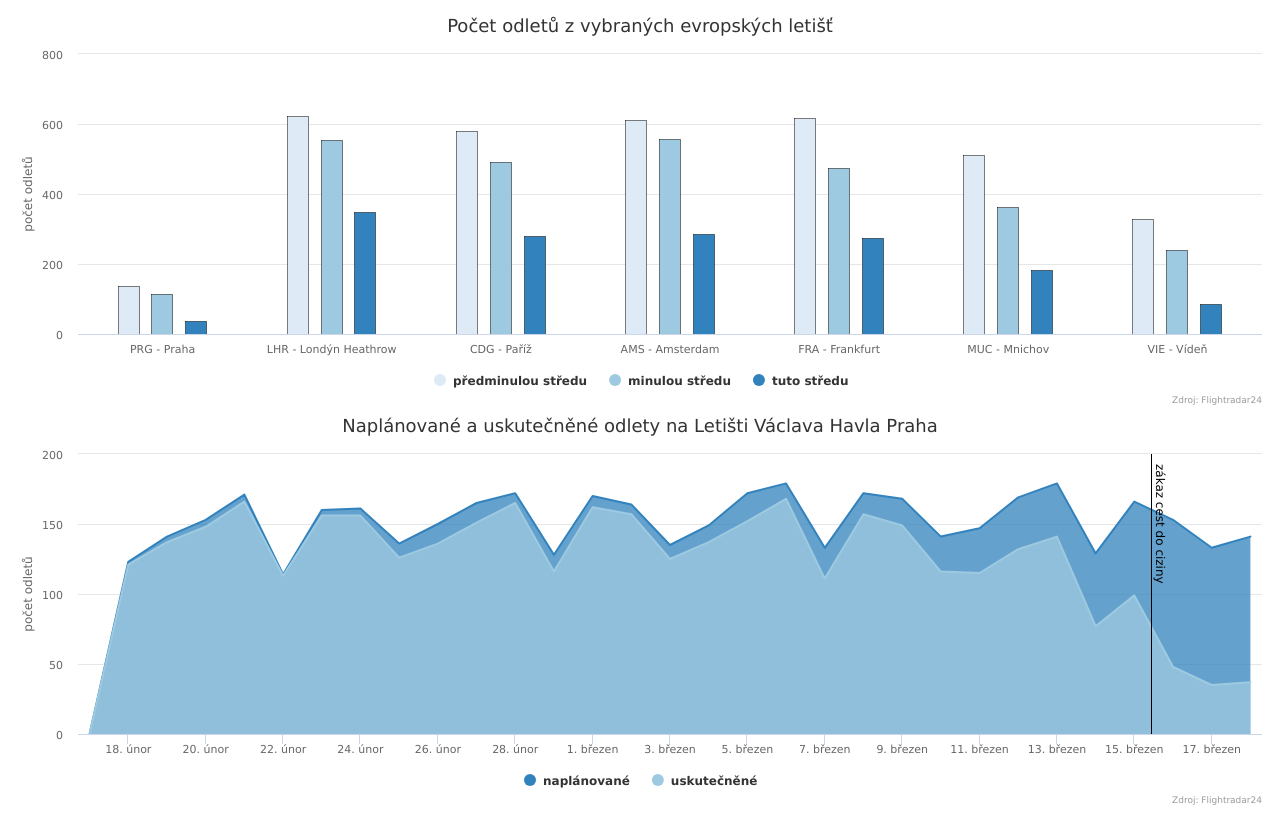
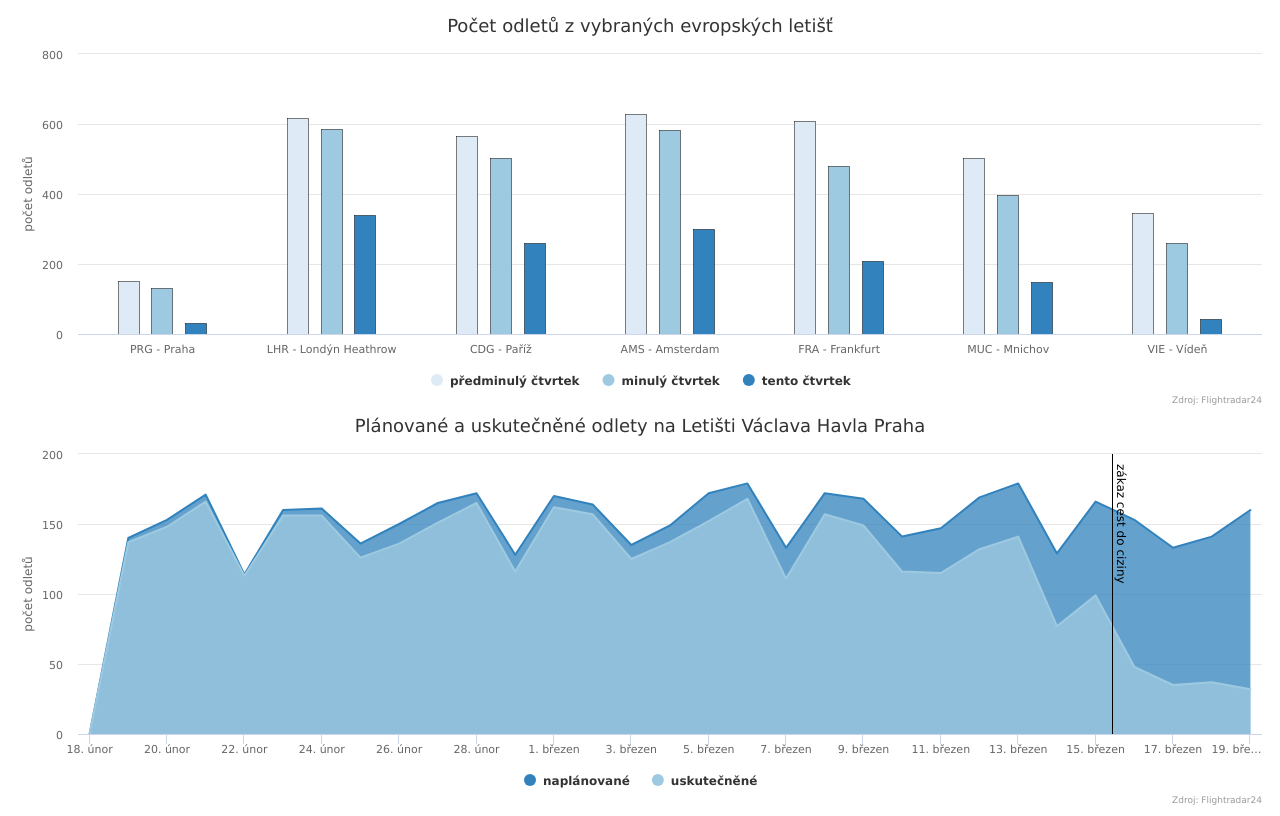
Before and after one commit to DataRozhlas/letiste-pokles, a plain HTML site: page index.html in a window 1280 px wide. Drawn offline with nearby package versions, Linux system fonts and the light colour scheme.

Commit message:
data update

```diff
--- a/index.html
+++ b/index.html
@@ -86,7 +86,7 @@
         tooltip: {
             shared: true,
             useHTML: false,
-            valueSuffix: ' letů'
+            valueSuffix: ' odletů'
         },
         plotOptions: {
             column: {
@@ -96,7 +96,7 @@
             }
         },
         colors: ['#deebf7','#9ecae1','#3182bd'],
-        series: [{"name":["předminulou středu"],"data":[137,623,579,612,617,511,329]},{"name":["minulou středu"],"data":[115,554,492,557,475,362,241]},{"name":["tuto středu"],"data":[37,349,279,285,273,184,85]}]
+        series: [{"name":["předminulý čtvrtek"],"data":[152,616,567,630,608,504,347]},{"name":["minulý čtvrtek"],"data":[132,585,502,584,480,396,261]},{"name":["tento čtvrtek"],"data":[32,339,260,299,210,150,43]}]
         });
 
 
@@ -105,7 +105,7 @@
                 type: 'area'
             },
             title: {
-                text: 'Naplánované a uskutečněné odlety na Letišti Václava Havla Praha'
+                text: 'Plánované a uskutečněné odlety na Letišti Václava Havla Praha'
             },
             xAxis: {
                 type: 'datetime',
@@ -150,7 +150,7 @@
                 }
             },
             colors: ['#3182bd','#9ecae1'],
-            series: [{"name":["naplánované"],"data":[[1584489600000,141],[1584403200000,133],[1584316800000,153],[1584230400000,166],[1584144000000,129],[1584057600000,179],[1583971200000,169],[1583884800000,147],[1583798400000,141],[1583712000000,168],[1583625600000,172],[1583539200000,133],[1583452800000,179],[1583366400000,172],[1583280000000,149],[1583193600000,135],[1583107200000,164],[1583020800000,170],[1582934400000,128],[1582848000000,172],[1582761600000,165],[1582675200000,150],[1582588800000,136],[1582502400000,161],[1582416000000,160],[1582329600000,114],[1582243200000,171],[1582156800000,153],[1582070400000,141],[1581984000000,123],[1581897600000,0]]},{"name":["uskutečněné"],"data":[[1584489600000,37],[1584403200000,35],[1584316800000,48],[1584230400000,99],[1584144000000,77],[1584057600000,141],[1583971200000,132],[1583884800000,115],[1583798400000,116],[1583712000000,149],[1583625600000,157],[1583539200000,111],[1583452800000,168],[1583366400000,152],[1583280000000,137],[1583193600000,125],[1583107200000,157],[1583020800000,162],[1582934400000,116],[1582848000000,165],[1582761600000,151],[1582675200000,136],[1582588800000,126],[1582502400000,156],[1582416000000,156],[1582329600000,113],[1582243200000,166],[1582156800000,148],[1582070400000,137],[1581984000000,121],[1581897600000,0]]}]
+            series: [{"name":["naplánované"],"data":[[1584576000000,160],[1584489600000,141],[1584403200000,133],[1584316800000,153],[1584230400000,166],[1584144000000,129],[1584057600000,179],[1583971200000,169],[1583884800000,147],[1583798400000,141],[1583712000000,168],[1583625600000,172],[1583539200000,133],[1583452800000,179],[1583366400000,172],[1583280000000,149],[1583193600000,135],[1583107200000,164],[1583020800000,170],[1582934400000,128],[1582848000000,172],[1582761600000,165],[1582675200000,150],[1582588800000,136],[1582502400000,161],[1582416000000,160],[1582329600000,114],[1582243200000,171],[1582156800000,153],[1582070400000,140],[1581984000000,0]]},{"name":["uskutečněné"],"data":[[1584576000000,32],[1584489600000,37],[1584403200000,35],[1584316800000,48],[1584230400000,99],[1584144000000,77],[1584057600000,141],[1583971200000,132],[1583884800000,115],[1583798400000,116],[1583712000000,149],[1583625600000,157],[1583539200000,111],[1583452800000,168],[1583366400000,152],[1583280000000,137],[1583193600000,125],[1583107200000,157],[1583020800000,162],[1582934400000,116],[1582848000000,165],[1582761600000,151],[1582675200000,136],[1582588800000,126],[1582502400000,156],[1582416000000,156],[1582329600000,113],[1582243200000,166],[1582156800000,148],[1582070400000,137],[1581984000000,0]]}]
         });
 
 
```
Also changed, not shown: 1 other file.
